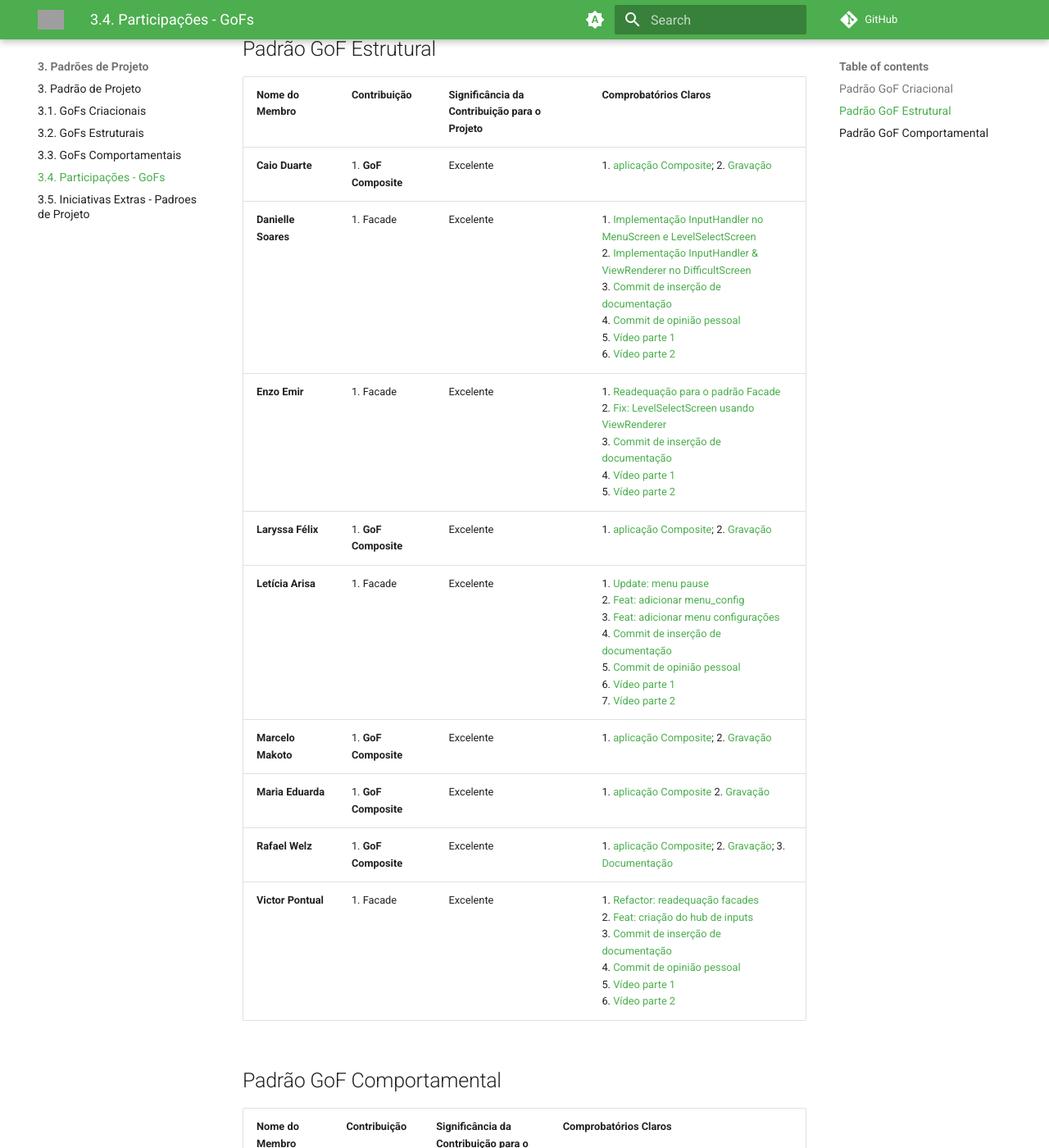
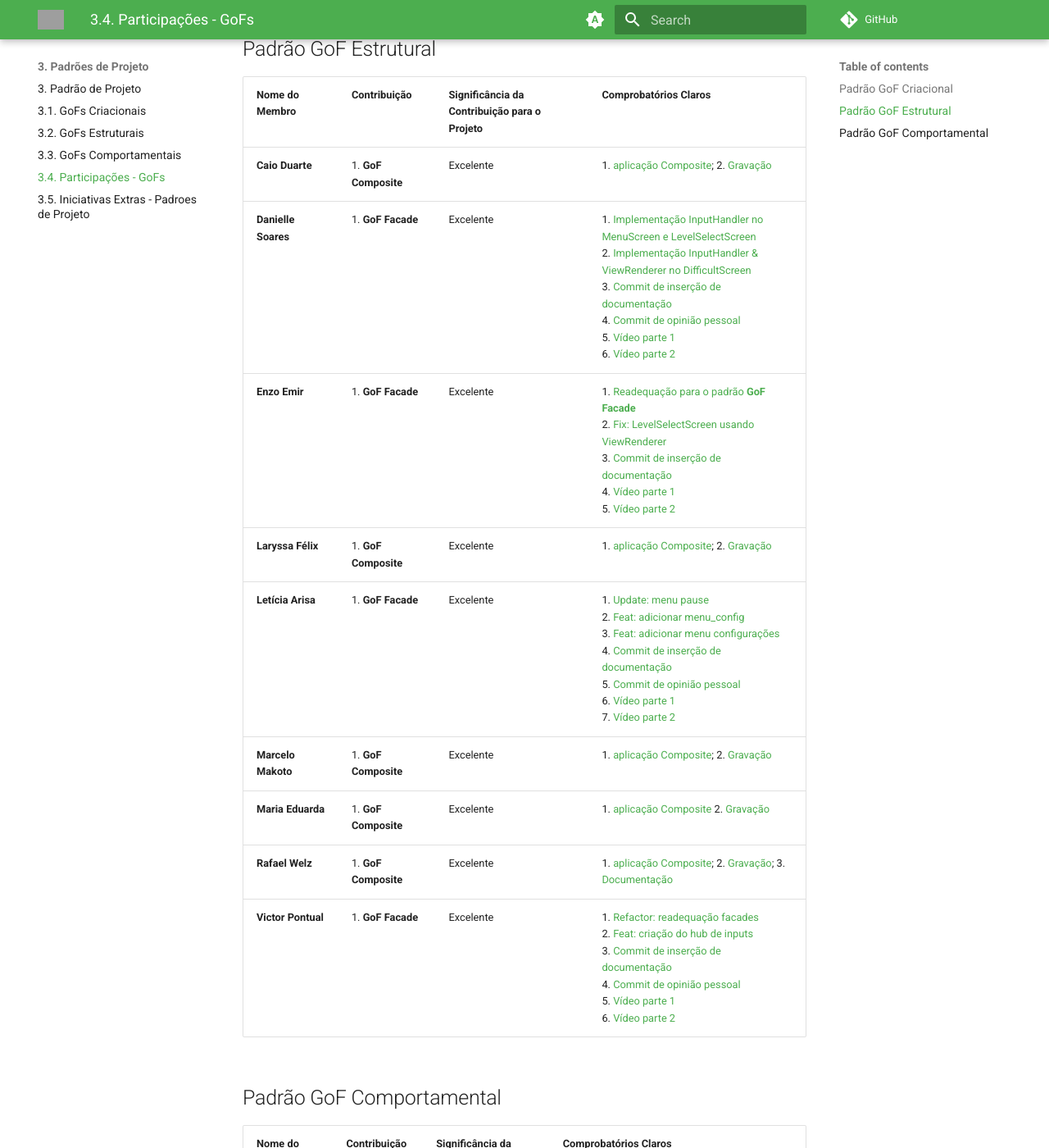
Before and after one commit to UnBArqDsw2025-2-Turma01/2025.2-T01-G1_JogoDigital_Entrega_03, an MkDocs documentation site: the page built from docs/PadroesDeProjeto/3.4.ParticipacoesPadroes.md, in a window 1280 px wide and 1400 px high, scrolled down 1111 px. Shown: the whole window at 82% size. Built offline with MkDocs 1.6.1 and Material for MkDocs 9.7.7, drawn with Linux system fonts in a browser that asks for light colours; grey boxes are pictures that could not be loaded.

Commit message:
docs: padronização dos nome dos padrões GoF

```diff
--- a/docs/PadroesDeProjeto/3.4.ParticipacoesPadroes.md
+++ b/docs/PadroesDeProjeto/3.4.ParticipacoesPadroes.md
@@ -24,14 +24,14 @@ O desenvolvedor que fez o commit final agiu como catalisador. As discussões, re
 | Nome do Membro  | Contribuição | Significância da Contribuição para o Projeto | Comprobatórios Claros |
 |-----------------|--------------|---------------------------------------------|-----------------------|
 | **Caio Duarte**     | 1. **GoF Composite**         | Excelente           | 1. [aplicação Composite](https://github.com/UnBArqDsw2025-2-Turma01/2025.2-T01-G1_JogoDigital/commit/c9ff4a4dda5f9822abe89e0c5df0dd85d887a83e);  2. [Gravação](https://www.youtube.com/watch?v=62f51kDLWNQ)                     |
-| **Danielle Soares** | 1. Facade | Excelente | 1. [Implementação InputHandler no MenuScreen e LevelSelectScreen](https://github.com/UnBArqDsw2025-2-Turma01/2025.2-T01-G1_JogoDigital/commit/131467c39def2350bffdbeb845960b5dc8ffd95e)<br>2. [Implementação InputHandler & ViewRenderer no DifficultScreen](https://github.com/UnBArqDsw2025-2-Turma01/2025.2-T01-G1_JogoDigital/commit/39c46e69635ec8c9feca3547bab829e7ac46cd9a)<br>3. [Commit de inserção de documentação](https://github.com/UnBArqDsw2025-2-Turma01/2025.2-T01-G1_JogoDigital_Entrega_03/commit/8a8927b99b2e48fe098412f0cf699d7ef2667095)<br>4. [Commit de opinião pessoal](https://github.com/UnBArqDsw2025-2-Turma01/2025.2-T01-G1_JogoDigital_Entrega_03/commit/c43a9dccf3c34b3157607900750144380b6daab8)<br>5. [Vídeo parte 1](https://www.youtube.com/watch?v=Jyx_49t3pEk)<br>6. [Vídeo parte 2](https://www.youtube.com/watch?v=5SWWsrv-F6s) |
-| **Enzo Emir**       | 1. Facade | Excelente | 1. [Readequação para o padrão Facade](https://github.com/UnBArqDsw2025-2-Turma01/2025.2-T01-G1_JogoDigital/commit/2406938f51092453e57f2f364e786c4e5e0a0326)<br>2. [Fix: LevelSelectScreen usando ViewRenderer](https://github.com/UnBArqDsw2025-2-Turma01/2025.2-T01-G1_JogoDigital/commit/cb0f9d372f5694217e04d5aa4dba5b00c51cc316)<br>3. [Commit de inserção de documentação](https://github.com/UnBArqDsw2025-2-Turma01/2025.2-T01-G1_JogoDigital_Entrega_03/commit/8a8927b99b2e48fe098412f0cf699d7ef2667095)<br>4. [Vídeo parte 1](https://www.youtube.com/watch?v=Jyx_49t3pEk)<br>5. [Vídeo parte 2](https://www.youtube.com/watch?v=5SWWsrv-F6s) |
+| **Danielle Soares** | 1. **GoF Facade** | Excelente | 1. [Implementação InputHandler no MenuScreen e LevelSelectScreen](https://github.com/UnBArqDsw2025-2-Turma01/2025.2-T01-G1_JogoDigital/commit/131467c39def2350bffdbeb845960b5dc8ffd95e)<br>2. [Implementação InputHandler & ViewRenderer no DifficultScreen](https://github.com/UnBArqDsw2025-2-Turma01/2025.2-T01-G1_JogoDigital/commit/39c46e69635ec8c9feca3547bab829e7ac46cd9a)<br>3. [Commit de inserção de documentação](https://github.com/UnBArqDsw2025-2-Turma01/2025.2-T01-G1_JogoDigital_Entrega_03/commit/8a8927b99b2e48fe098412f0cf699d7ef2667095)<br>4. [Commit de opinião pessoal](https://github.com/UnBArqDsw2025-2-Turma01/2025.2-T01-G1_JogoDigital_Entrega_03/commit/c43a9dccf3c34b3157607900750144380b6daab8)<br>5. [Vídeo parte 1](https://www.youtube.com/watch?v=Jyx_49t3pEk)<br>6. [Vídeo parte 2](https://www.youtube.com/watch?v=5SWWsrv-F6s) |
+| **Enzo Emir**       | 1. **GoF Facade** | Excelente | 1. [Readequação para o padrão **GoF Facade**](https://github.com/UnBArqDsw2025-2-Turma01/2025.2-T01-G1_JogoDigital/commit/2406938f51092453e57f2f364e786c4e5e0a0326)<br>2. [Fix: LevelSelectScreen usando ViewRenderer](https://github.com/UnBArqDsw2025-2-Turma01/2025.2-T01-G1_JogoDigital/commit/cb0f9d372f5694217e04d5aa4dba5b00c51cc316)<br>3. [Commit de inserção de documentação](https://github.com/UnBArqDsw2025-2-Turma01/2025.2-T01-G1_JogoDigital_Entrega_03/commit/8a8927b99b2e48fe098412f0cf699d7ef2667095)<br>4. [Vídeo parte 1](https://www.youtube.com/watch?v=Jyx_49t3pEk)<br>5. [Vídeo parte 2](https://www.youtube.com/watch?v=5SWWsrv-F6s) |
 | **Laryssa Félix**  | 1. **GoF Composite**         |  Excelente                 |  1. [aplicação Composite](https://github.com/UnBArqDsw2025-2-Turma01/2025.2-T01-G1_JogoDigital/commit/c9ff4a4dda5f9822abe89e0c5df0dd85d887a83e); 2. [Gravação](https://www.youtube.com/watch?v=62f51kDLWNQ)                     |
-| **Letícia Arisa**   | 1. Facade | Excelente | 1. [Update: menu pause](https://github.com/UnBArqDsw2025-2-Turma01/2025.2-T01-G1_JogoDigital/commit/2db9bce0d5b4d6b1e482bdf93a8f3929348d4afc)<br>2. [Feat: adicionar menu_config](https://github.com/UnBArqDsw2025-2-Turma01/2025.2-T01-G1_JogoDigital/commit/6c22f9d1c4bfec9c2d3cf3793237486ab275d6d9)<br>3. [Feat: adicionar menu configurações](https://github.com/UnBArqDsw2025-2-Turma01/2025.2-T01-G1_JogoDigital/commit/34cbb209f2e843950f751674b7e9d506aa005a38)<br>4. [Commit de inserção de documentação](https://github.com/UnBArqDsw2025-2-Turma01/2025.2-T01-G1_JogoDigital_Entrega_03/commit/8a8927b99b2e48fe098412f0cf699d7ef2667095)<br>5. [Commit de opinião pessoal](https://github.com/UnBArqDsw2025-2-Turma01/2025.2-T01-G1_JogoDigital_Entrega_03/commit/11ac4c14616eb07b57db75572defc1767b1aaac6#diff-aa8cd5f752a6da59a7a50bc00ef63c09ab5d0aba790eb98bb82a5361fc4de413)<br>6. [Vídeo parte 1](https://www.youtube.com/watch?v=Jyx_49t3pEk)<br>7. [Vídeo parte 2](https://www.youtube.com/watch?v=5SWWsrv-F6s) |
+| **Letícia Arisa**   | 1. **GoF Facade** | Excelente | 1. [Update: menu pause](https://github.com/UnBArqDsw2025-2-Turma01/2025.2-T01-G1_JogoDigital/commit/2db9bce0d5b4d6b1e482bdf93a8f3929348d4afc)<br>2. [Feat: adicionar menu_config](https://github.com/UnBArqDsw2025-2-Turma01/2025.2-T01-G1_JogoDigital/commit/6c22f9d1c4bfec9c2d3cf3793237486ab275d6d9)<br>3. [Feat: adicionar menu configurações](https://github.com/UnBArqDsw2025-2-Turma01/2025.2-T01-G1_JogoDigital/commit/34cbb209f2e843950f751674b7e9d506aa005a38)<br>4. [Commit de inserção de documentação](https://github.com/UnBArqDsw2025-2-Turma01/2025.2-T01-G1_JogoDigital_Entrega_03/commit/8a8927b99b2e48fe098412f0cf699d7ef2667095)<br>5. [Commit de opinião pessoal](https://github.com/UnBArqDsw2025-2-Turma01/2025.2-T01-G1_JogoDigital_Entrega_03/commit/11ac4c14616eb07b57db75572defc1767b1aaac6#diff-aa8cd5f752a6da59a7a50bc00ef63c09ab5d0aba790eb98bb82a5361fc4de413)<br>6. [Vídeo parte 1](https://www.youtube.com/watch?v=Jyx_49t3pEk)<br>7. [Vídeo parte 2](https://www.youtube.com/watch?v=5SWWsrv-F6s) |
 | **Marcelo Makoto**  | 1. **GoF Composite**        | Excelente           | 1. [aplicação Composite](https://github.com/UnBArqDsw2025-2-Turma01/2025.2-T01-G1_JogoDigital/commit/c9ff4a4dda5f9822abe89e0c5df0dd85d887a83e);  2. [Gravação](https://www.youtube.com/watch?v=62f51kDLWNQ)                       |
 | **Maria Eduarda**  | 1. **GoF Composite**        | Excelente           | 1. [aplicação Composite](https://github.com/UnBArqDsw2025-2-Turma01/2025.2-T01-G1_JogoDigital/commit/c9ff4a4dda5f9822abe89e0c5df0dd85d887a83e)  2. [Gravação](https://www.youtube.com/watch?v=62f51kDLWNQ)                     |
 | **Rafael Welz**     | 1. **GoF Composite**    |  Excelente                 |  1. [aplicação Composite](https://github.com/UnBArqDsw2025-2-Turma01/2025.2-T01-G1_JogoDigital/commit/c9ff4a4dda5f9822abe89e0c5df0dd85d887a83e);  2. [Gravação](https://www.youtube.com/watch?v=62f51kDLWNQ); 3. [Documentação](https://github.com/UnBArqDsw2025-2-Turma01/2025.2-T01-G1_JogoDigital_Entrega_03/commit/c6ba83e287b2020a2030d8ad13e6444259fc0855)                    |
-| **Victor Pontual**  | 1. Facade | Excelente | 1. [Refactor: readequação facades](https://github.com/UnBArqDsw2025-2-Turma01/2025.2-T01-G1_JogoDigital/commit/5cc4a35360953f197eff2fe546f367a2e0ac76cb)<br>2. [Feat: criação do hub de inputs](https://github.com/UnBArqDsw2025-2-Turma01/2025.2-T01-G1_JogoDigital/commit/21b7de8c8c2ad785284473d5628dccb8d8496405)<br>3. [Commit de inserção de documentação](https://github.com/UnBArqDsw2025-2-Turma01/2025.2-T01-G1_JogoDigital_Entrega_03/commit/8a8927b99b2e48fe098412f0cf699d7ef2667095)<br>4. [Commit de opinião pessoal](https://github.com/UnBArqDsw2025-2-Turma01/2025.2-T01-G1_JogoDigital_Entrega_03/commit/6bd286f1b2fca264788a20acf0972931c66744cd)<br>5. [Vídeo parte 1](https://www.youtube.com/watch?v=Jyx_49t3pEk)<br>6. [Vídeo parte 2](https://www.youtube.com/watch?v=5SWWsrv-F6s) |
+| **Victor Pontual**  | 1. **GoF Facade** | Excelente | 1. [Refactor: readequação facades](https://github.com/UnBArqDsw2025-2-Turma01/2025.2-T01-G1_JogoDigital/commit/5cc4a35360953f197eff2fe546f367a2e0ac76cb)<br>2. [Feat: criação do hub de inputs](https://github.com/UnBArqDsw2025-2-Turma01/2025.2-T01-G1_JogoDigital/commit/21b7de8c8c2ad785284473d5628dccb8d8496405)<br>3. [Commit de inserção de documentação](https://github.com/UnBArqDsw2025-2-Turma01/2025.2-T01-G1_JogoDigital_Entrega_03/commit/8a8927b99b2e48fe098412f0cf699d7ef2667095)<br>4. [Commit de opinião pessoal](https://github.com/UnBArqDsw2025-2-Turma01/2025.2-T01-G1_JogoDigital_Entrega_03/commit/6bd286f1b2fca264788a20acf0972931c66744cd)<br>5. [Vídeo parte 1](https://www.youtube.com/watch?v=Jyx_49t3pEk)<br>6. [Vídeo parte 2](https://www.youtube.com/watch?v=5SWWsrv-F6s) |
 
 
 ## Padrão GoF Comportamental
```
